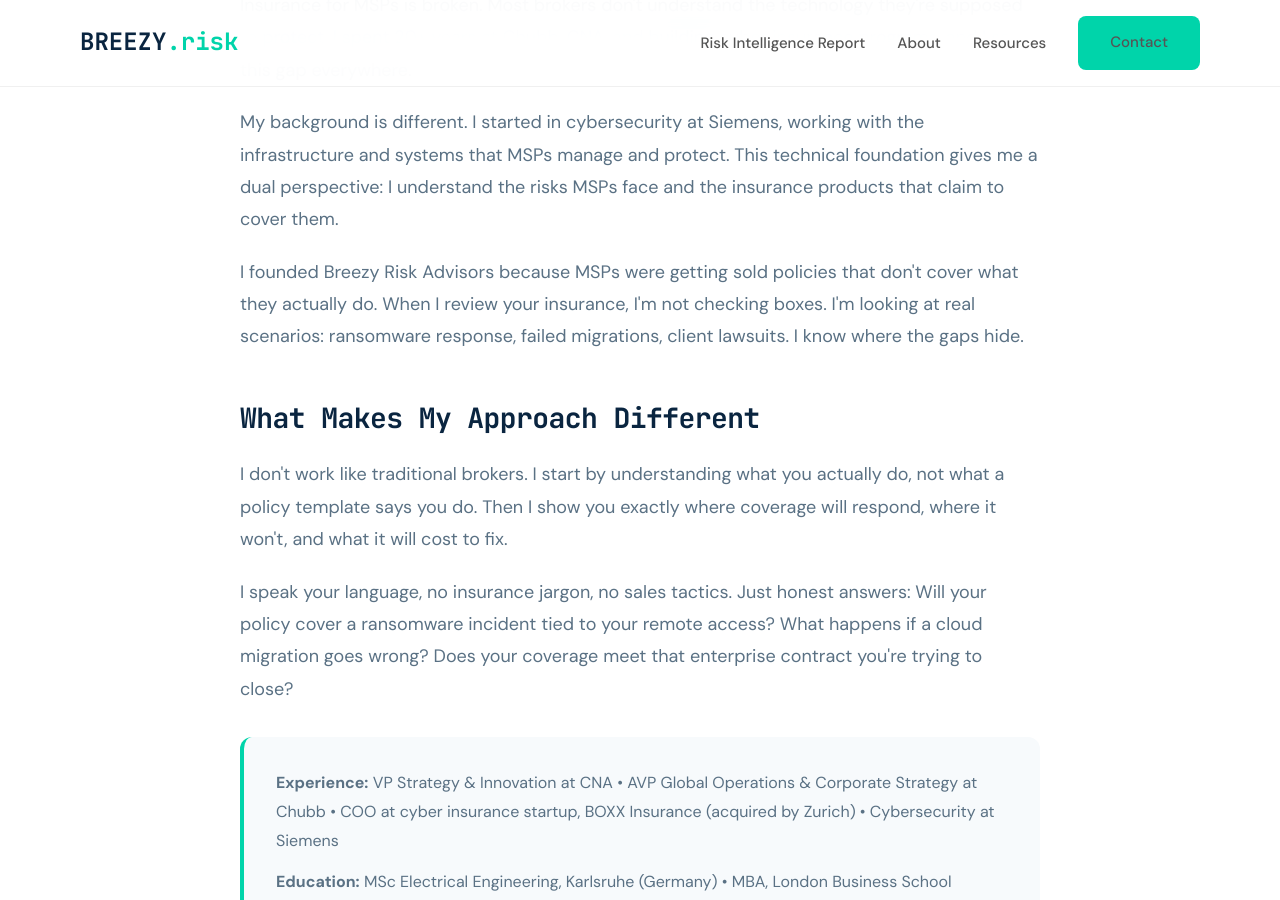
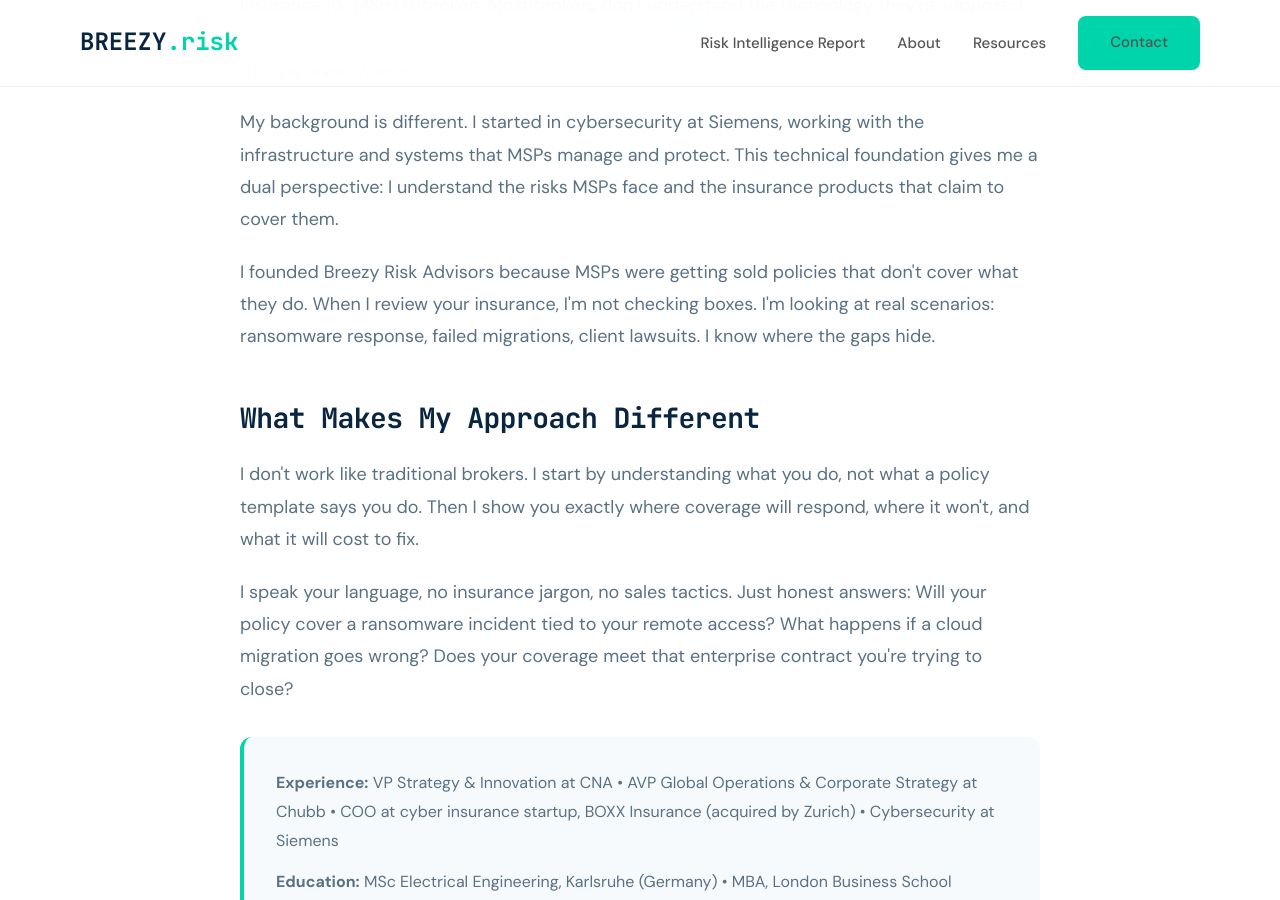
Before and after one commit to joeproe1/breezyins.com, a Jekyll site: the page built from about.html, in a window 1280 px wide and 900 px high, scrolled down 825 px. Built offline with Jekyll 4.4.1, drawn with Linux system fonts in a browser that asks for light colours.

Commit message:
Reduce 'actually' across site pages
About: 4 to 1. RIR: 3 to 1. FAQ: 1 to 0. Assessment: 3 to 0.
Blog posts left as-is (published content).

Co-Authored-By: Claude Opus 4.6 <noreply@anthropic.com>

```diff
--- a/about.html
+++ b/about.html
@@ -1,7 +1,7 @@
 ---
 layout: page
 title: "Joerg Proeve | Founder"
-description: "20 years in insurance at CNA, Chubb, and cyber insurance MGA. Cybersecurity background at Siemens. I help MSPs understand what their coverage actually does."
+description: "20 years in insurance at CNA, Chubb, and cyber insurance MGA. Cybersecurity background at Siemens. I help MSPs understand what their coverage does."
 permalink: /about/
 image: /assets/images/joerg-portrait.jpg
 ---
@@ -55,10 +55,10 @@ image: /assets/images/joerg-portrait.jpg
             <h2>Why I Started Breezy Risk Advisors</h2>
             <p>Insurance for MSPs is broken. Most brokers don't understand the technology they're supposed to protect. I spent 20+ years at Chubb, CNA, and building cyber insurance programs, and I saw this gap everywhere.</p>
             <p>My background is different. I started in cybersecurity at Siemens, working with the infrastructure and systems that MSPs manage and protect. This technical foundation gives me a dual perspective: I understand the risks MSPs face and the insurance products that claim to cover them.</p>
-            <p>I founded Breezy Risk Advisors because MSPs were getting sold policies that don't cover what they actually do. When I review your insurance, I'm not checking boxes. I'm looking at real scenarios: ransomware response, failed migrations, client lawsuits. I know where the gaps hide.</p>
+            <p>I founded Breezy Risk Advisors because MSPs were getting sold policies that don't cover what they do. When I review your insurance, I'm not checking boxes. I'm looking at real scenarios: ransomware response, failed migrations, client lawsuits. I know where the gaps hide.</p>
 
             <h2>What Makes My Approach Different</h2>
-            <p>I don't work like traditional brokers. I start by understanding what you actually do, not what a policy template says you do. Then I show you exactly where coverage will respond, where it won't, and what it will cost to fix.</p>
+            <p>I don't work like traditional brokers. I start by understanding what you do, not what a policy template says you do. Then I show you exactly where coverage will respond, where it won't, and what it will cost to fix.</p>
             <p>I speak your language, no insurance jargon, no sales tactics. Just honest answers: Will your policy cover a ransomware incident tied to your remote access? What happens if a cloud migration goes wrong? Does your coverage meet that enterprise contract you're trying to close?</p>
 
             <div class="credentials-inline">
--- a/faq.html
+++ b/faq.html
@@ -153,7 +153,7 @@ permalink: /faq/
                         <p>A quote tells you the premium and a high-level description of coverage. It rarely tells you where the real gaps are or how your policies perform against contract requirements and realistic claims.</p>
                         <p>The <strong>Risk Intelligence Report</strong> is a plain-English analysis that flags where coverage will respond, be disputed, or fail, and what to fix first.</p>
                         <ul>
-                            <li>Coverage gaps tied to the services you actually deliver</li>
+                            <li>Coverage gaps tied to the services you deliver</li>
                             <li>Contract compliance issues (limits, deductibles, wording, notice requirements)</li>
                             <li>Scenario mapping so you can see how claims are likely to be evaluated</li>
                             <li>Fix options and cost guidance</li>
--- a/msp-insurance-assessment.html
+++ b/msp-insurance-assessment.html
@@ -532,7 +532,7 @@ permalink: /msp-insurance-assessment/
             <ul>
                 <li>Which of your services might not be covered when it matters</li>
                 <li>Where your client contracts and your insurance don't line up</li>
-                <li>Whether your insurance would actually pay out during a real incident</li>
+                <li>Whether your insurance would pay out during a real incident</li>
             </ul>
         </div>
 
@@ -726,7 +726,7 @@ permalink: /msp-insurance-assessment/
       },
       {
         id: 5,
-        text: "If your contracts promise clients specific coverage or liability terms, does your insurance actually back that up?",
+        text: "If your contracts promise clients specific coverage or liability terms, does your insurance back that up?",
         hint: "Most MSPs have indemnification or liability caps in their contracts. If your insurance doesn't match what you've promised, the gap comes out of your pocket.",
         type: "single",
         options: [
@@ -813,7 +813,7 @@ permalink: /msp-insurance-assessment/
       "ransomware-excluded": { title: "No Ransomware Coverage", severity: "red", description: "Your policy excludes ransomware payments entirely. Given how common ransomware attacks have become, this is a significant gap." },
       "voluntary-shutdown": { title: "Voluntary Shutdown Gap", severity: "orange", description: "If you proactively shut down systems to stop an attack from spreading, your policy may not cover the resulting downtime, because the shutdown was your choice, not forced by the attacker." },
       "limited-coverage": { title: "Bundled Cyber Coverage", severity: "orange", description: "Cyber coverage bundled with a general business policy typically offers less protection than a dedicated cyber policy: lower limits, more exclusions, and less flexibility." },
-      "unknown-coverage": { title: "Coverage Status Unknown", severity: "yellow", description: "Not knowing what your policy actually covers is a risk in itself. A policy review will clarify exactly what is covered and where the gaps are." },
+      "unknown-coverage": { title: "Coverage Status Unknown", severity: "yellow", description: "Not knowing what your policy covers is a risk in itself. A policy review will clarify exactly what is covered and where the gaps are." },
       "no-coverage": { title: "No Cyber Coverage", severity: "red", description: "Without cyber insurance, your business has no protection against breaches, ransomware, or liability claims from data incidents." },
       "outdated-review": { title: "Policy Not Recently Reviewed", severity: "yellow", description: "Cyber threats evolve fast, and so does your business. A policy that has not been reviewed in over a year may have gaps that were not relevant when it was written." },
       "coverage-mismatch": { title: "Policy Hasn't Kept Up", severity: "yellow", description: "Your business has grown or shifted, but your insurance may not reflect those changes. New services, more clients, and higher revenue often require updated coverage." }
--- a/risk-intelligence-report.html
+++ b/risk-intelligence-report.html
@@ -464,7 +464,7 @@ permalink: /risk-intelligence-report/
       <h2>What the Report Does</h2>
       <p>
         The report flags the gaps that create surprises during enterprise onboarding and claims.
-        You get specific policy-language findings and practical next steps, not generic risk scoring, for MSPs who already have insurance and want to know if it will actually cover what they do.
+        You get specific policy-language findings and practical next steps, not generic risk scoring, for MSPs who already have insurance and want to know if it will cover what they do.
       </p>
     </div>
   </div>
@@ -510,7 +510,7 @@ permalink: /risk-intelligence-report/
 
         <div class="rir-item">
           <strong>Coverage Gap Analysis</strong>
-          <p>Line-by-line check of your insurance policies against the services you actually deliver: managed services, security assessments, pen testing, incident response, cloud migrations.</p>
+          <p>Line-by-line check of your insurance policies against the services you deliver: managed services, security assessments, pen testing, incident response, cloud migrations.</p>
         </div>
 
         <div class="rir-item">
```
